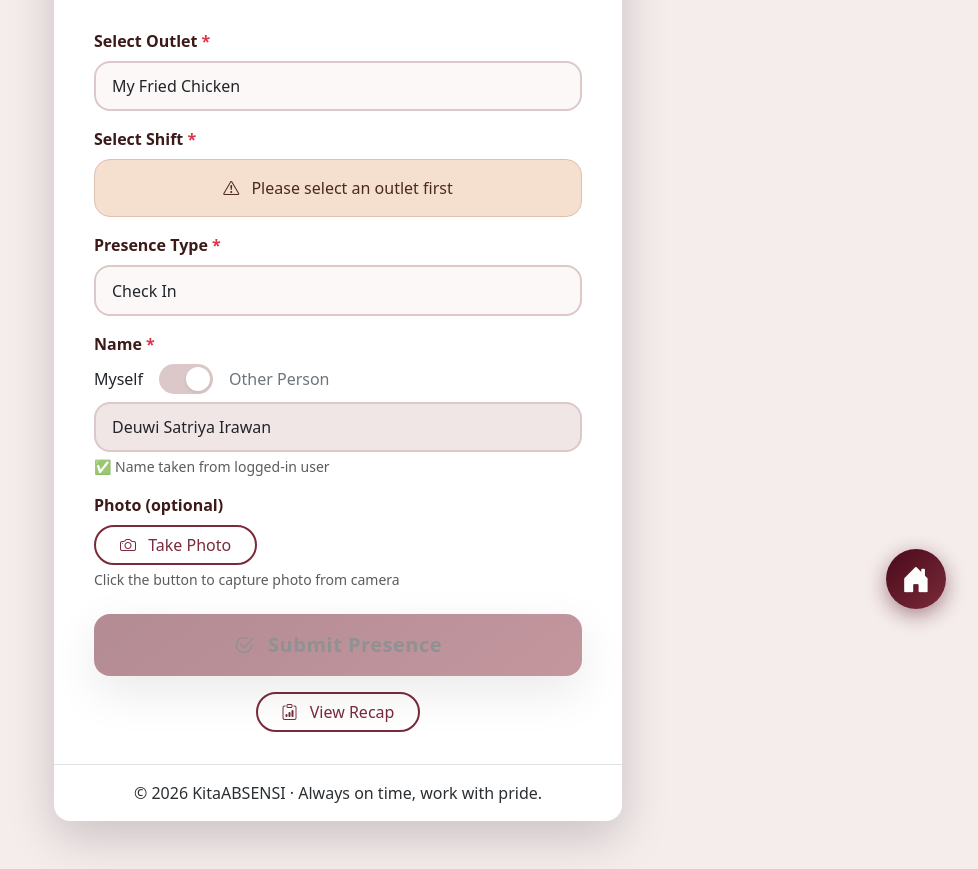
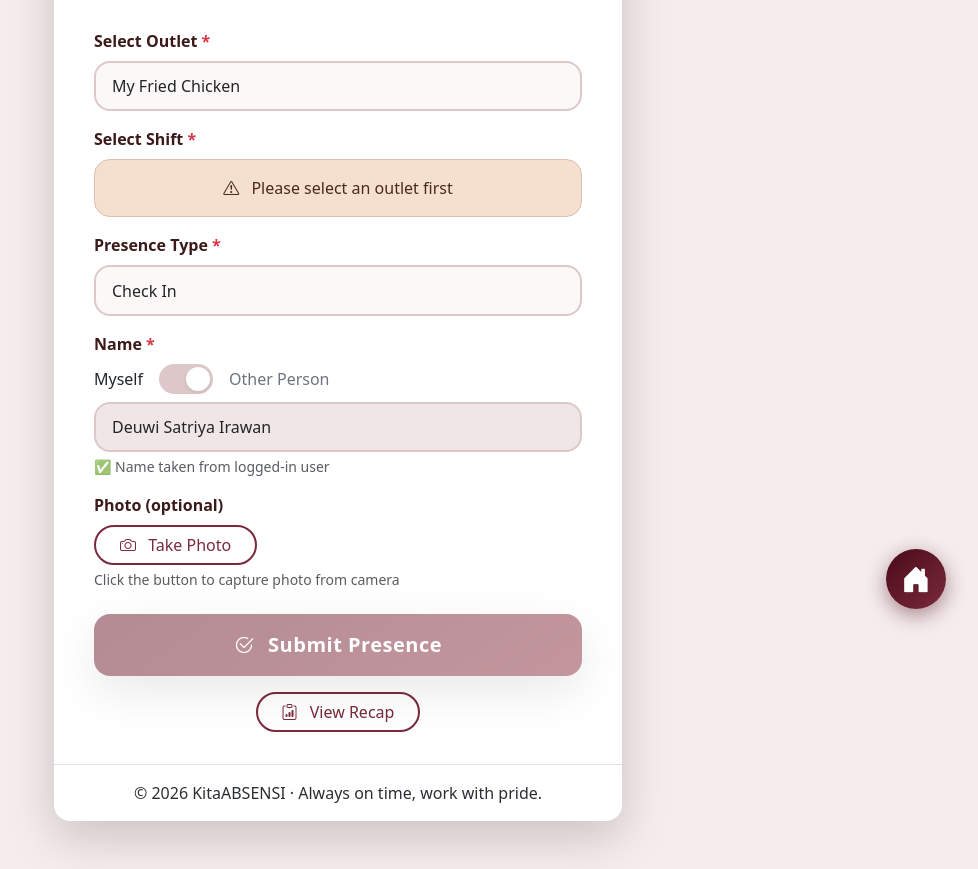
Before and after one commit to satriairawan05/Kita-ABSENSI, a plain HTML site: page index.html in a window 1280 px wide. Shown: the part 159-1028 px from the top of the page, without its empty margins (302-1280 px from the left). Drawn offline with nearby package versions, Linux system fonts and the light colour scheme.

Commit message:
fix button

```diff
--- a/index.html
+++ b/index.html
@@ -130,7 +130,7 @@
                         </div>
 
                         <!-- Submit -->
-                        <button class="btn btn-maroon w-100 py-3 rounded-4 fw-bold fs-5 shadow-lg"
+                        <button class="btn btn-maroon text-white w-100 py-3 rounded-4 fw-bold fs-5 shadow-lg"
                                 @click="submitPresence()" :disabled="!isFormValid || isSubmitting">
                             <template x-if="!isSubmitting">
                                 <span><i class="bi bi-check2-circle me-2"></i> Submit Presence</span>
```
